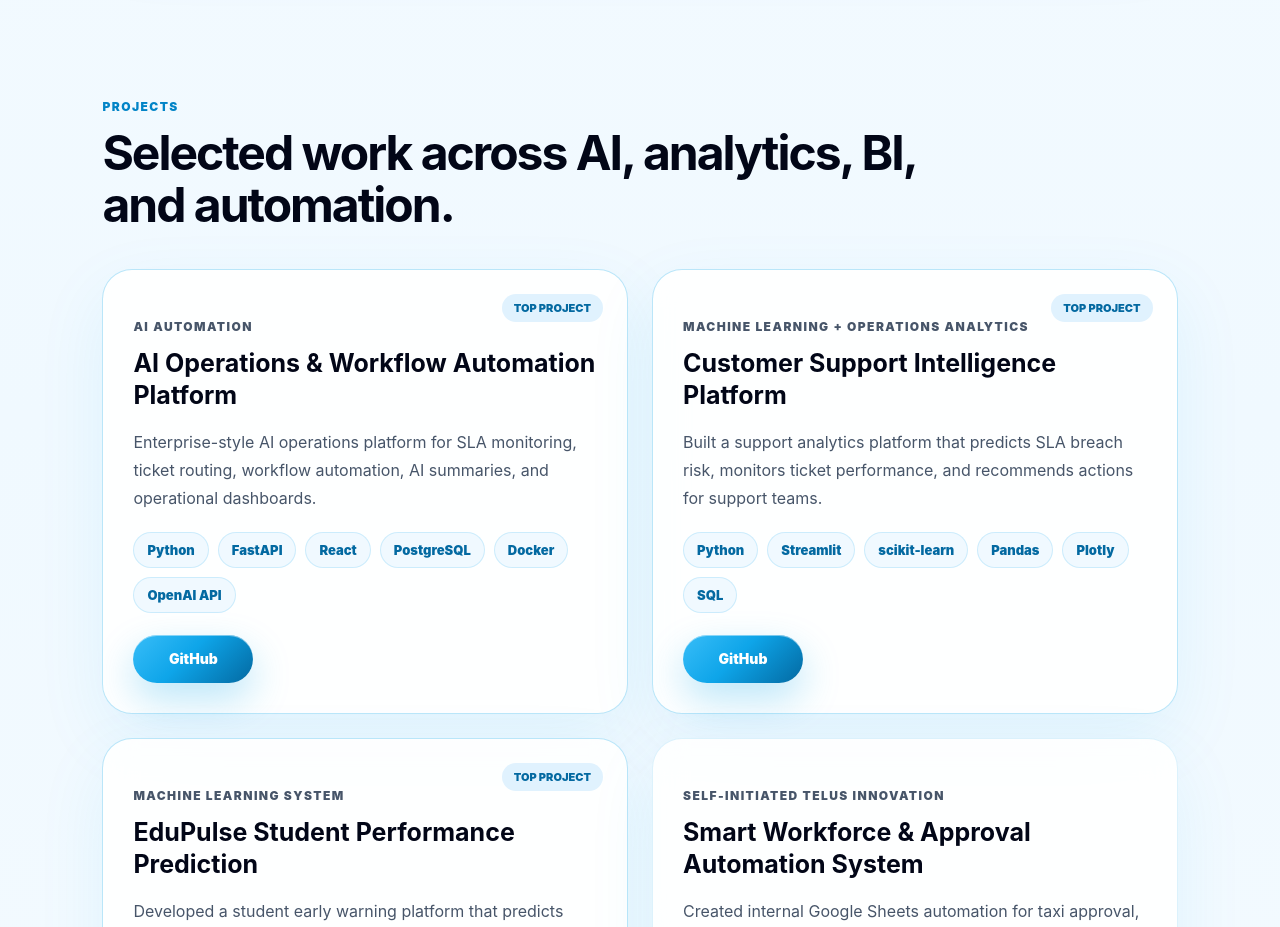
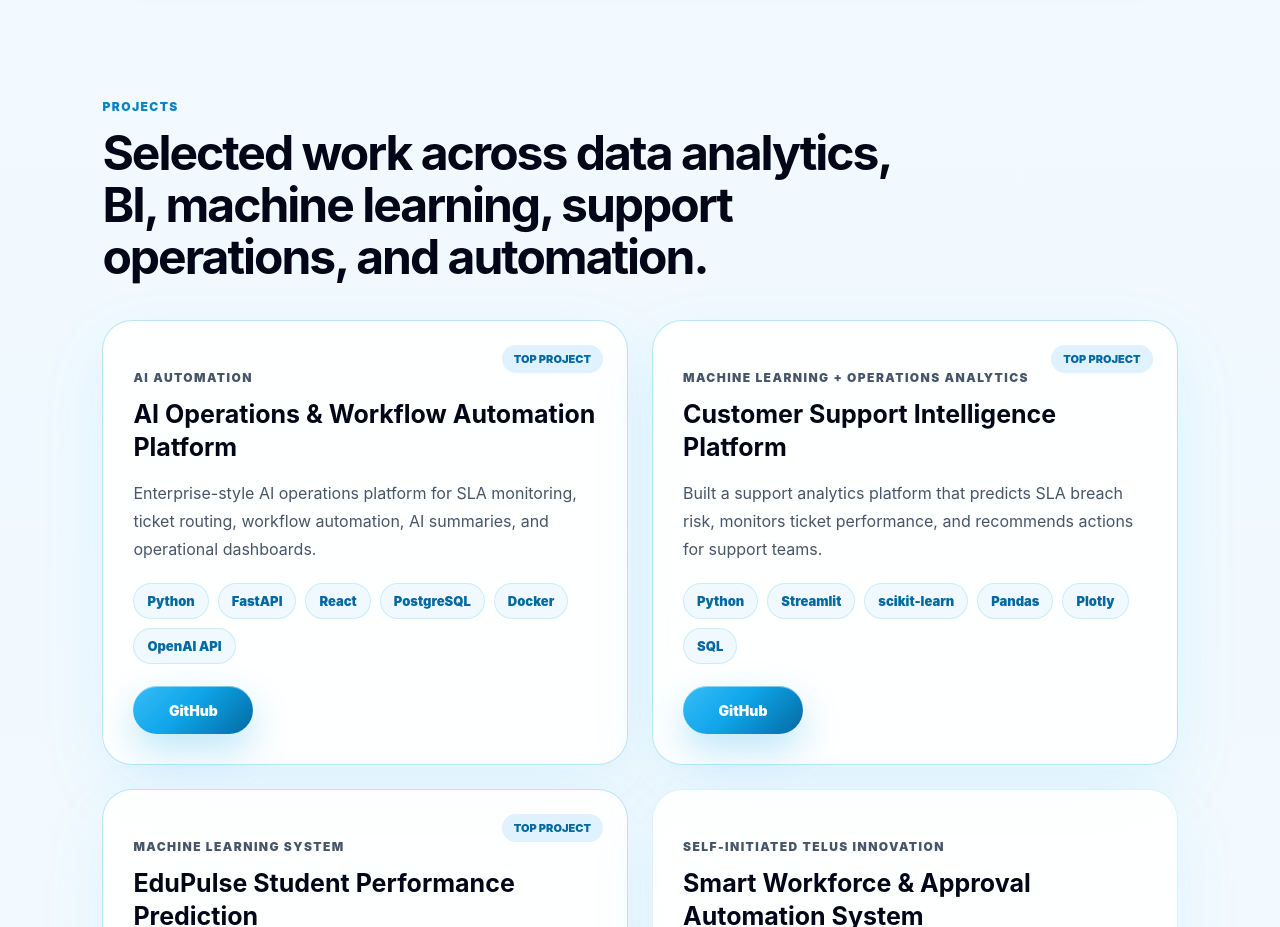
Before and after one commit to RidhanPar/ridhan-portfolio, a React (Vite) app: page / in a window 1280 px wide. Shown: the part 3200-4127 px from the top of the page. Built offline with nearby package versions, Linux system fonts and the light colour scheme.

Commit message:
Update portfolio 2.0

```diff
--- a/index.html
+++ b/index.html
@@ -3,7 +3,7 @@
   <head>
     <meta charset="UTF-8" />
     <meta name="viewport" content="width=device-width, initial-scale=1.0" />
-    <title>Ridhan Parvendhan | AI Automation Portfolio</title>
+    <title>Ridhan Parvendhan | Data Analyst & BI Portfolio</title>
   </head>
   <body>
     <div id="root"></div>
--- a/src/main.jsx
+++ b/src/main.jsx
@@ -298,7 +298,7 @@ function App() {
       <section className="section" id="projects">
         <div className="sectionHeader">
           <span>Projects</span>
-          <h2>Selected work across AI, analytics, BI, and automation.</h2>
+          <h2>Selected work across data analytics, BI, machine learning, support operations, and automation.</h2>
         </div>
 
         <div className="projectGrid">
```
